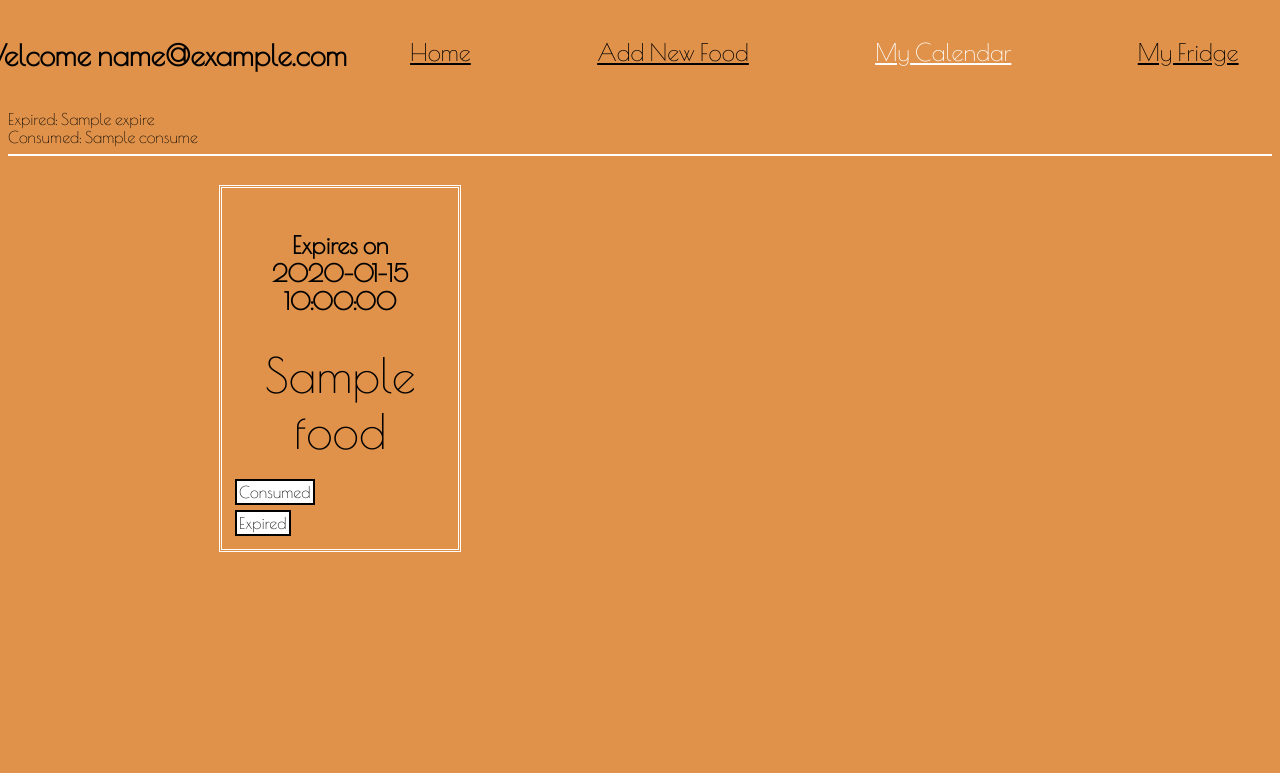
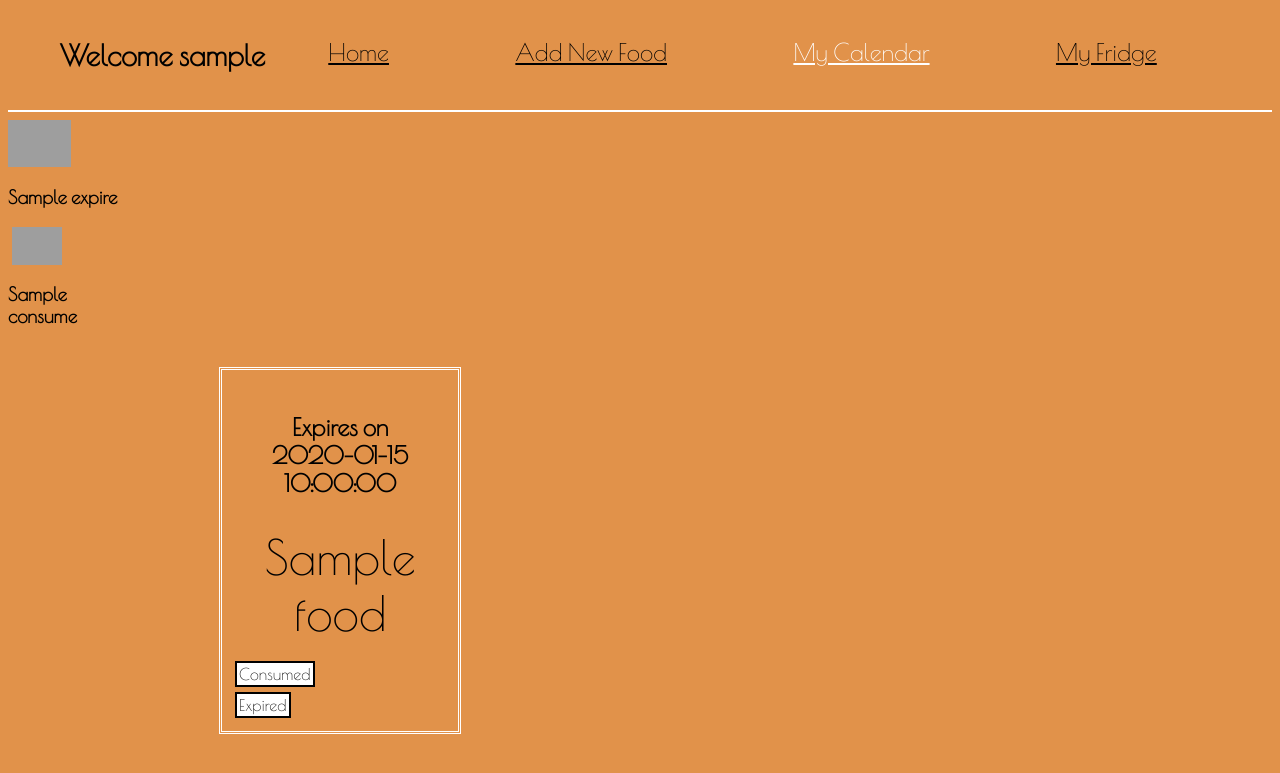
Before and after one commit to bstutenroth/fridge, a Python web app: template templates/calendar.html in a window 1280 px wide. Shown: the top 773 px of the page. Run offline with Jinja, Linux system fonts and the light colour scheme; the template is opened without the code that fills it: most values are stand-ins (such as "Sample title", 1, 10 or a date in 2020); some libraries are stand-ins or nearby versions; some web fonts are replaced; grey boxes are pictures that could not be loaded.

Commit message:
fun count buttons

```diff
--- a/app.yaml
+++ b/app.yaml
@@ -1,5 +1,5 @@
 application: my-fridge-174900
-version: 1
+version: 2
 runtime: python27
 api_version: 1
 threadsafe: yes
--- a/static_content/colors.css
+++ b/static_content/colors.css
@@ -168,6 +168,7 @@
 #riccardo{
   display: flex;
   flex-wrap: wrap;
+  align-items: center;
   margin-left: 15%;
 }
 .buttons{
@@ -259,3 +260,23 @@ a{
   border-style: solid;
   border-color: black;
 }
+.trash{
+  display: flex;
+  flex-wrap: wrap;
+  width: 10%;
+}
+.trash{
+  display: flex;
+  width: 10%;
+  height: 4%;
+}
+#trashImg{
+  height: 50%;
+  width: 50%;
+}
+#EatImg{
+  height: 40%;
+  width: 40%;
+  margin-left: 3%;
+  margin-right: 7%;
+}
--- a/templates/calendar.html
+++ b/templates/calendar.html
@@ -9,16 +9,17 @@
   </head>
   <body>
     <div class="navCal">
-        <div id ="welcomeCal">Welcome {{ username.email }}</div><br>
+        <div id ="welcomeCal">Welcome {{ username }}</div><br>
         <a href="/">Home</a>
         <a href="/newfood">Add New Food</a>
         <a id = "addPage"method="get" href="/newfood">My Calendar</a>
         <a href="/myfridge">My Fridge</a>
     </div>
-    <div id="counts">Expired: {{ count.expire }}
+    <hr class = "white">
+    <div class="trash"><img id = "trashImg" src = "https://cdn4.iconfinder.com/data/icons/ionicons/512/icon-ios7-trash-128.png"><h3 id = "Expired"> {{ count.expire }}</h3>
       <br>
-      Consumed: {{ count.consume }}
-    <hr class = "white">
+      <img id = "EatImg" src = "https://101clipart.com/wp-content/uploads/01/Bitten%20Apple%20Clipart%2016.png"><h3 id = "Consumed">{{ count.consume }}</h3>
+    </div>
       <div id = "riccardo">
       {% for food in food_list %}
         <div id = "eachItem">
```
Also changed, not shown: templates/myfridge.html (+5 -4 lines).
